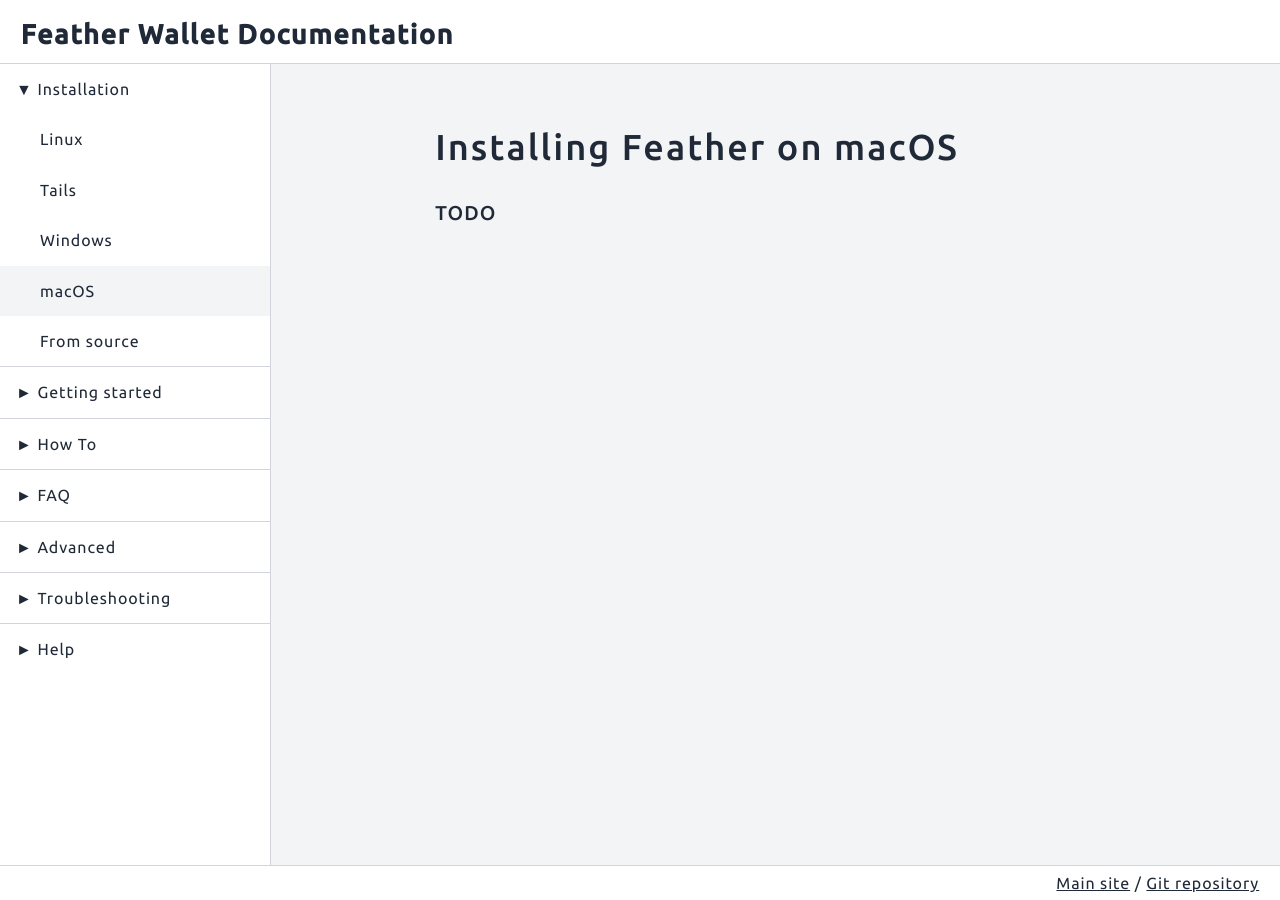
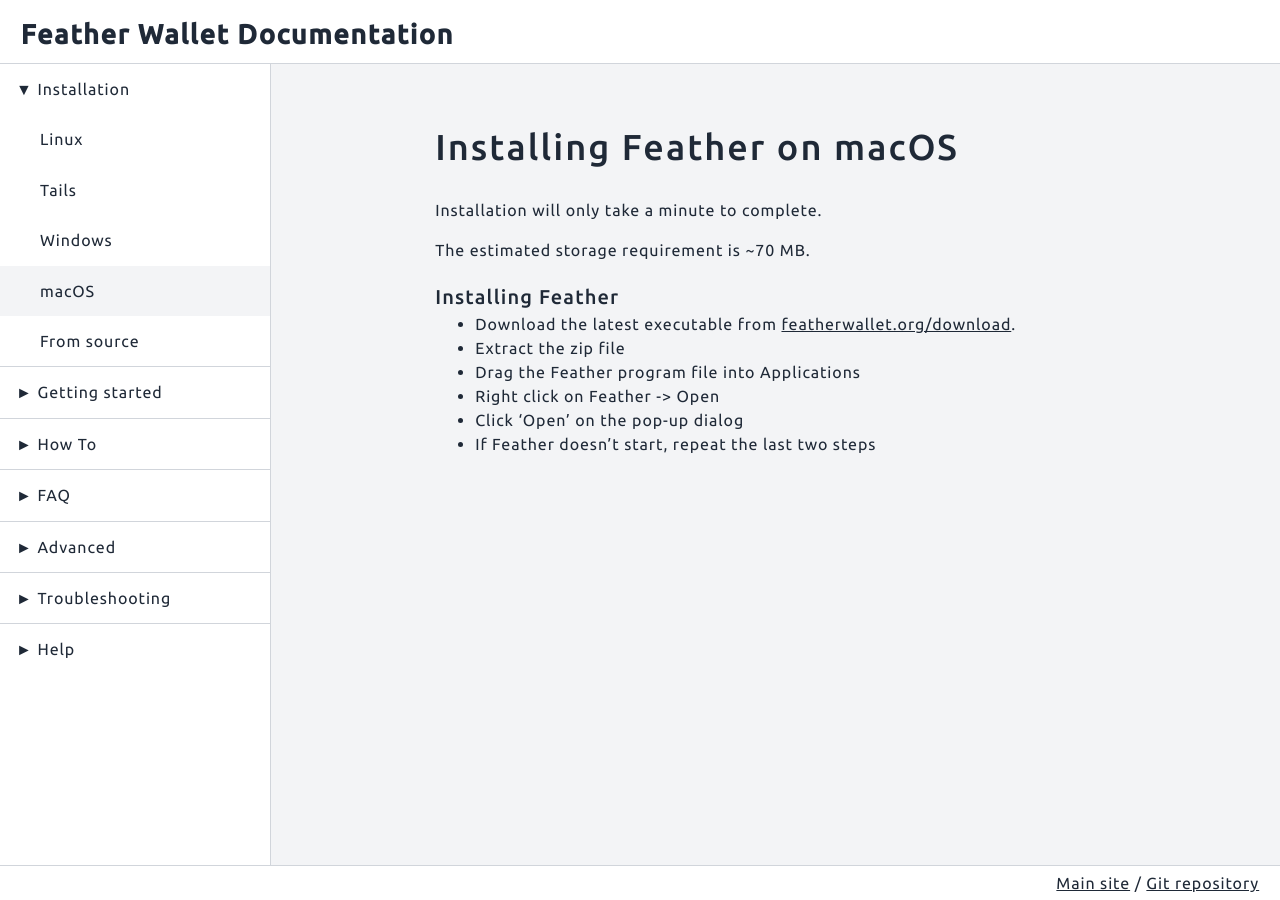
Before and after one commit to jermanuts/feather-docs, a Jekyll site: the page built from content/_guides/macos.md, in a window 1280 px wide. Built offline with Jekyll 4.4.1, drawn with Linux system fonts in a browser that asks for light colours.

Commit message:
Improvements

```diff
--- a/content/_guides/macos.md
+++ b/content/_guides/macos.md
@@ -5,4 +5,15 @@
 weight: 400
 ---
 
-### TODO
+Installation will only take a minute to complete.
+
+The estimated storage requirement is ~70 MB.
+
+### Installing Feather
+
+- Download the latest executable from [featherwallet.org/download](https://featherwallet.org/download).
+- Extract the zip file
+- Drag the Feather program file into Applications
+- Right click on Feather -> Open
+- Click 'Open' on the pop-up dialog
+- If Feather doesn't start, repeat the last two steps
```
Also changed, not shown: content/_guides/features.md (+5 -6 lines), content/_guides/mining_setup.md (+1 -1 lines), content/_guides/windows.md (+0 -3 lines).
